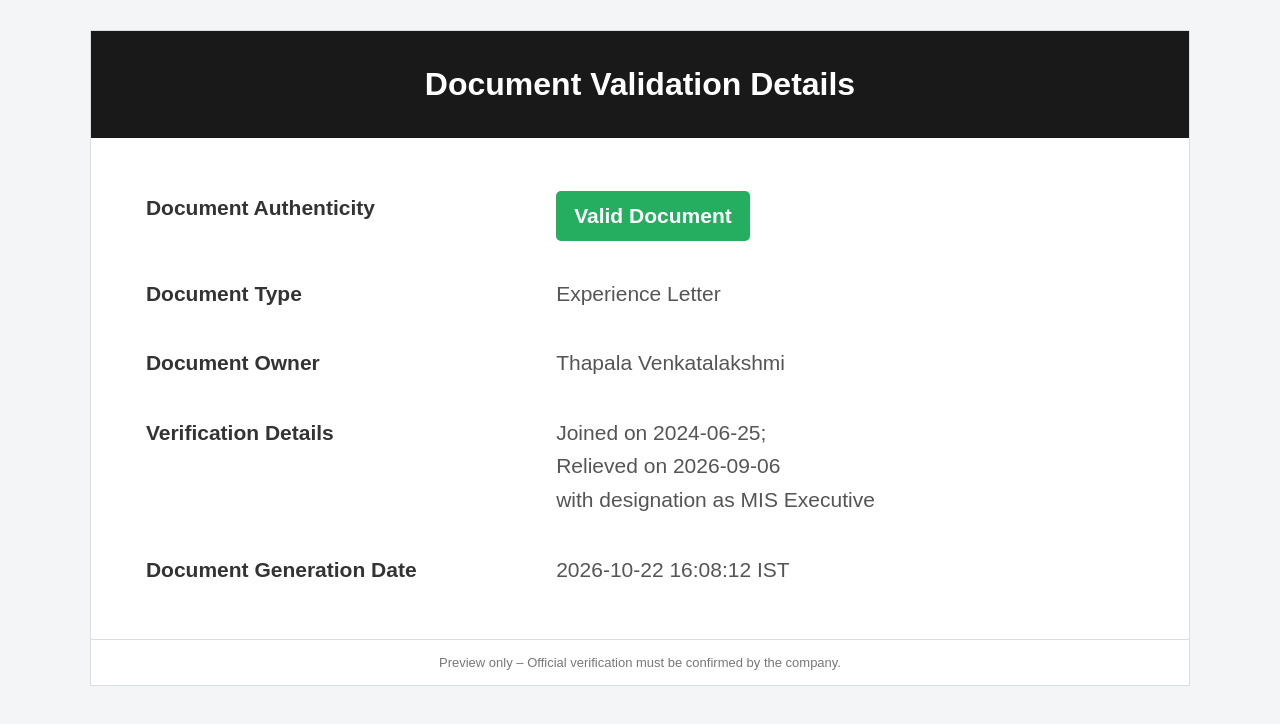
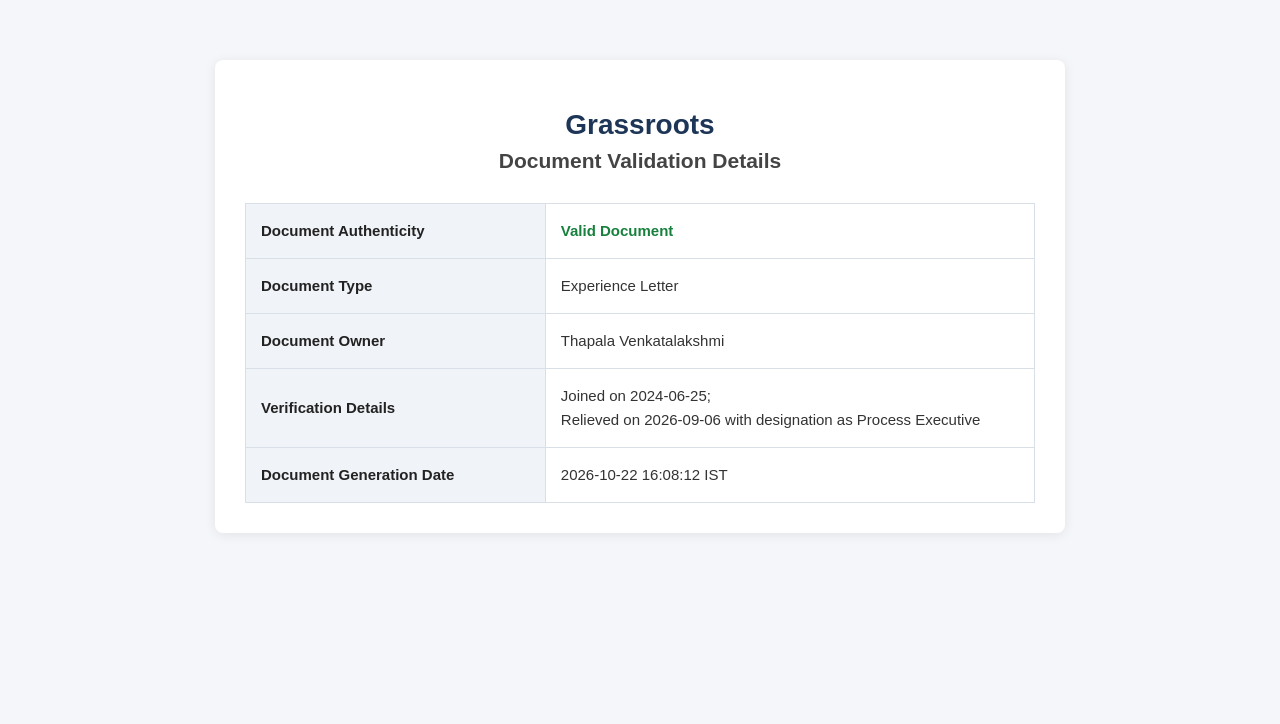
Before and after one commit to ThapalaVenkatalakshmi/Experience-Letter, a plain HTML site: page index.html in a window 1280 px wide. Drawn offline with Linux system fonts and the light colour scheme.

Commit message:
Update index.html

```diff
--- a/index.html
+++ b/index.html
@@ -1,9 +1,11 @@
+
 <!DOCTYPE html>
 <html lang="en">
 <head>
 <meta charset="UTF-8">
 <meta name="viewport" content="width=device-width, initial-scale=1.0">
-<title>Document Validation Details</title>
+
+<title>Grassroots - Document Validation</title>
 
 <style>
 * {
@@ -13,74 +15,82 @@
 body {
     margin: 0;
     padding: 30px 15px;
-    background: #f4f5f7;
     font-family: Arial, sans-serif;
+    background: #f4f6f9;
     color: #333;
 }
 
 .container {
-    max-width: 1100px;
-    margin: auto;
-    background: #fff;
-    border: 1px solid #ddd;
+    max-width: 850px;
+    margin: 30px auto;
+    background: white;
+    padding: 30px;
+    border-radius: 8px;
+    box-shadow: 0 2px 12px rgba(0,0,0,0.08);
 }
 
-.header {
-    background: #191919;
-    color: #fff;
+h1 {
     text-align: center;
-    padding: 35px 15px;
-    font-size: 32px;
+    color: #1d3557;
+    margin-bottom: 8px;
+    font-size: 28px;
+}
+
+h2 {
+    text-align: center;
+    color: #444;
+    font-size: 21px;
+    margin-top: 0;
+    margin-bottom: 30px;
+}
+
+table {
+    width: 100%;
+    border-collapse: collapse;
+}
+
+th, td {
+    border: 1px solid #d9dfe7;
+    padding: 15px;
+    text-align: left;
+    font-size: 15px;
+    line-height: 1.6;
+}
+
+th {
+    width: 38%;
+    background: #f0f3f7;
+    color: #222;
     font-weight: bold;
 }
 
-.section {
-    padding: 35px 5%;
-    border-bottom: 1px solid #ddd;
+td {
+    background: #fff;
 }
 
-.row {
-    display: grid;
-    grid-template-columns: 40% 60%;
-    gap: 15px;
-    padding: 18px 0;
-    font-size: 21px;
-    line-height: 1.6;
-}
-
-.label {
+.valid {
+    color: #16803c;
     font-weight: bold;
 }
 
-.value {
-    color: #555;
-}
-
-.status {
-    display: inline-block;
-    background: #26AE60;
-    color: white;
-    padding: 8px 18px;
-    border-radius: 5px;
-    font-weight: bold;
-}
-
-.preview-note {
-    padding: 15px;
-    text-align: center;
-    font-size: 13px;
-    color: #777;
-}
-
-@media(max-width:600px) {
-    .header {
-        font-size: 24px;
+@media (max-width: 600px) {
+    .container {
+        padding: 15px;
+        margin: 10px auto;
     }
 
-    .row {
-        grid-template-columns: 1fr;
-        font-size: 17px;
-        gap: 5px;
+    th, td {
+        padding: 10px;
+        font-size: 13px;
+        overflow-wrap: anywhere;
+    }
+
+    th {
+        width: 40%;
+    }
+
+    h1 {
+        font-size: 24px;
     }
 }
 </style>
@@ -90,50 +100,42 @@ body {
 
 <div class="container">
 
-    <div class="header">
-        Document Validation Details
-    </div>
+    <h1>Grassroots</h1>
 
-    <div class="section">
+    <h2>Document Validation Details</h2>
 
-        <div class="row">
-            <div class="label">Document Authenticity</div>
-            <div class="value">
-                <span class="status">Valid Document</span>
-            </div>
-        </div>
+    <table>
 
-        <div class="row">
-            <div class="label">Document Type</div>
-            <div class="value">Experience Letter</div>
-        </div>
+        <tr>
+            <th>Document Authenticity</th>
+            <td class="valid">Valid Document</td>
+        </tr>
 
-        <div class="row">
-            <div class="label">Document Owner</div>
-            <div class="value">Thapala Venkatalakshmi</div>
-        </div>
+        <tr>
+            <th>Document Type</th>
+            <td>Experience Letter</td>
+        </tr>
 
-        <div class="row">
-            <div class="label">Verification Details</div>
-            <div class="value">
+        <tr>
+            <th>Document Owner</th>
+            <td>Thapala Venkatalakshmi</td>
+        </tr>
+
+        <tr>
+            <th>Verification Details</th>
+            <td>
                 Joined on 2024-06-25;<br>
-                Relieved on 2026-09-06<br>
-                with designation as MIS Executive
-            </div>
-        </div>
+                Relieved on 2026-09-06
+                with designation as Process Executive
+            </td>
+        </tr>
 
-        <div class="row">
-            <div class="label">Document Generation Date</div>
-            <div class="value">
-                2026-10-22 16:08:12 IST
-            </div>
-        </div>
+        <tr>
+            <th>Document Generation Date</th>
+            <td>2026-10-22 16:08:12 IST</td>
+        </tr>
 
-    </div>
-
-    <div class="preview-note">
-        Preview only – Official verification must be confirmed by the company.
-    </div>
+    </table>
 
 </div>
 
```
